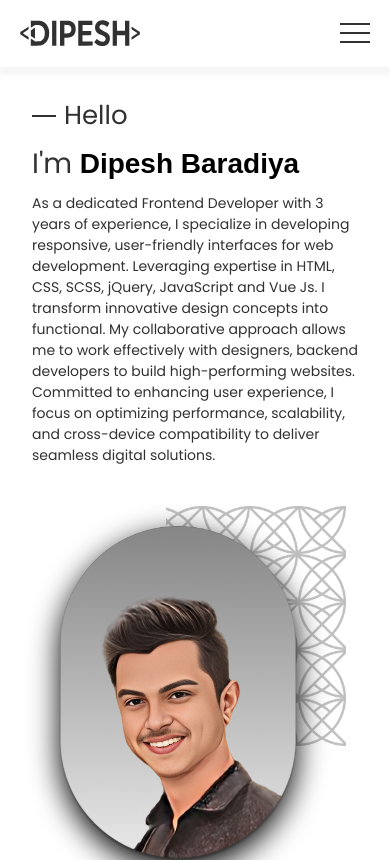
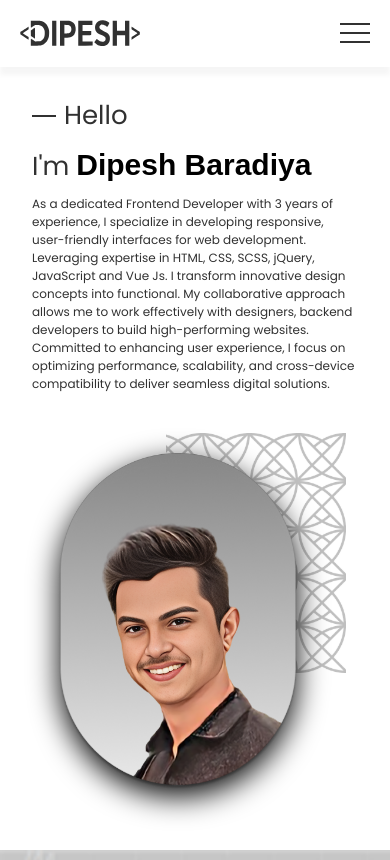
Before and after one commit to dipesh0999/dipeshbaradiya, a Vue app: page / in a window 390 px wide. Shown: the top 860 px of the page. Built offline with nearby package versions, Linux system fonts and the light colour scheme; a web font is replaced by a local one.

Commit message:
hero issue fixed

```diff
--- a/src/components/home/Hero.vue
+++ b/src/components/home/Hero.vue
@@ -6,10 +6,11 @@
           class="relative pl-8 md:pl-10 text-[26px] md:text-[32px] leading-[1.2] before:absolute before:w-6 md:before:w-7 before:h-[2px] before:bg-primary before:left-0 before:top-1/2 before:-translate-y-1/2">
           Hello
         </div>
-        <h1 class="text-[28px] md:text-[34px] lg:text-[40px] leading-[1.2] mt-4 mb-3 md:mt-2 md:mb-4">
-          I'm <span class="font-title font-semibold mdtext-[38px] lg:text-[46px] text-black">Dipesh Baradiya</span>
+        <h1 class="text-[26px] md:text-[34px] lg:text-[40px] leading-[1.2] mt-4 mb-3 md:mt-2 md:mb-4">
+          I'm <span class="font-title font-semibold text-[30px] md:text-[38px] lg:text-[46px] text-black">Dipesh
+            Baradiya</span>
         </h1>
-        <p class="text-[14px] md:text-[14px] lg:text-[18px]">
+        <p class="text-[12px] md:text-[14px] lg:text-[18px]">
           As a dedicated Frontend Developer with 3 years of experience, I specialize in developing
           responsive, user-friendly interfaces for web development. Leveraging expertise in HTML,
           CSS, SCSS, jQuery, JavaScript and Vue Js. I transform innovative design concepts into
```
